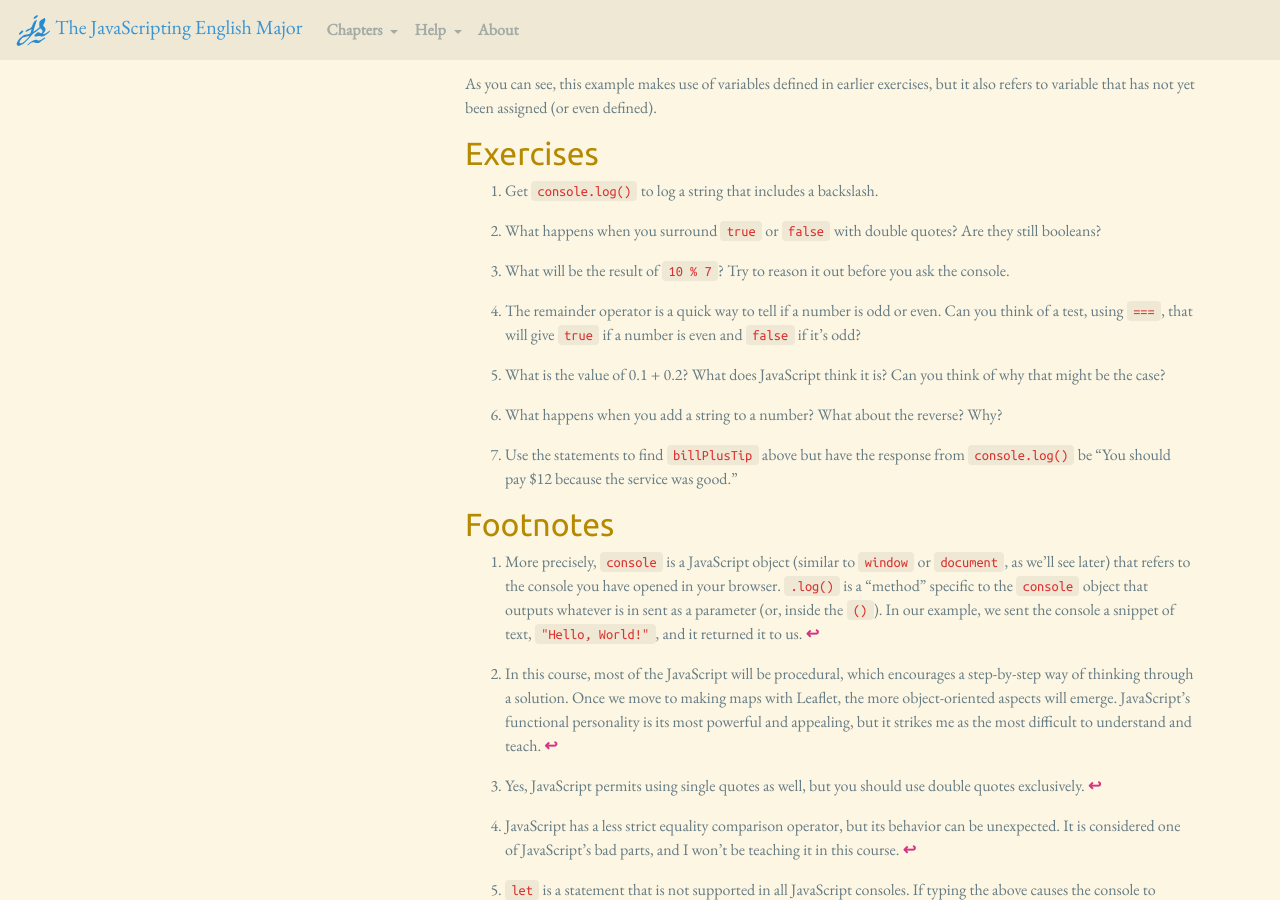
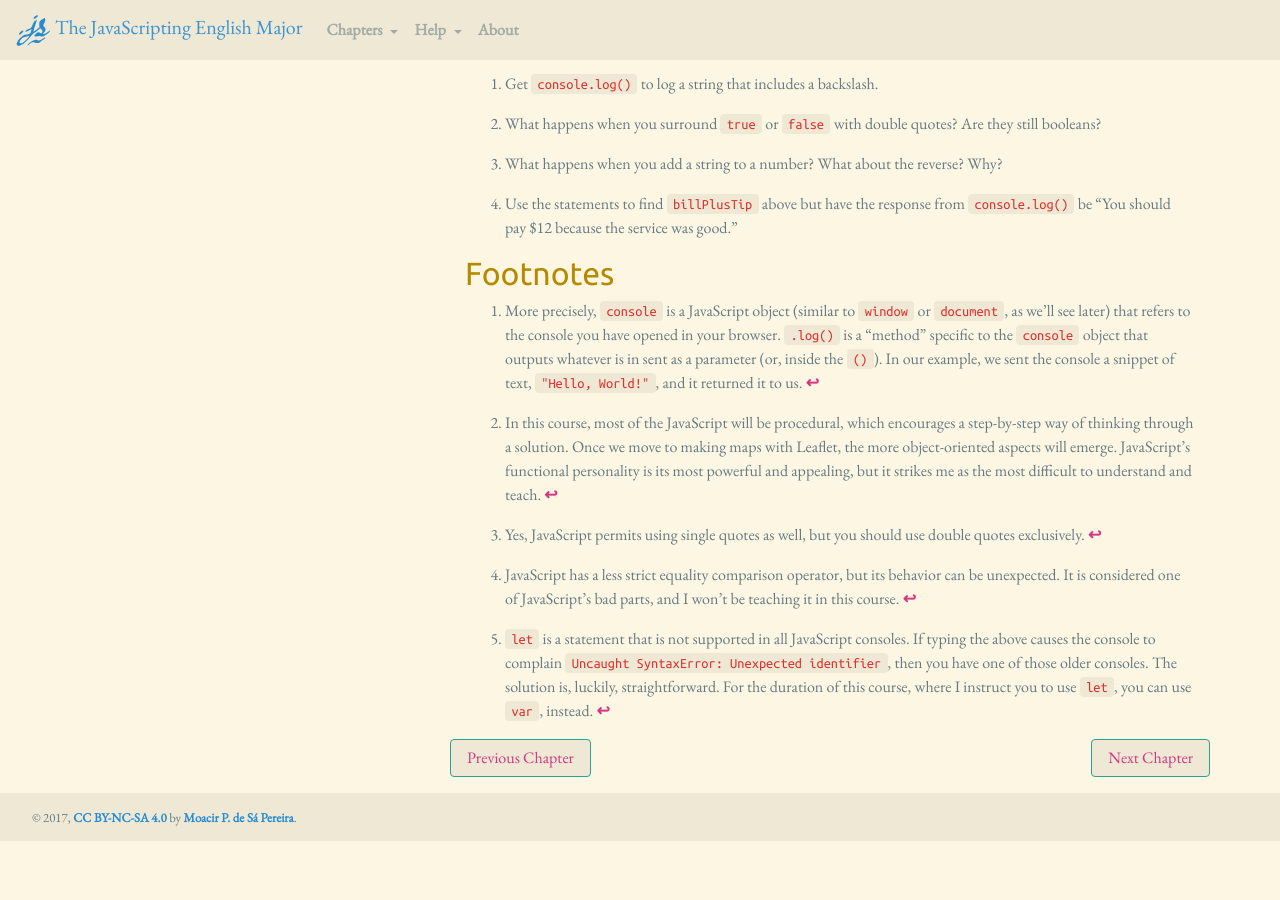
Before and after one commit to muziejus/javascripting-english-major, a Jekyll site: the page built from 2-calculator.md, in a window 1280 px wide and 900 px high, scrolled down 6203 px. Built offline with Jekyll 4.4.1, drawn with Linux system fonts in a browser that asks for light colours; nearby versions of some CDN libraries; after the commit the page ends 7045 px from its top, so only the background shows below that; some of the changed text lies outside the part shown.

Commit message:
remove modulo references and ninja floating point question from homework.

````diff
--- a/2-calculator.md
+++ b/2-calculator.md
@@ -253,12 +253,7 @@ operators. In fact, let’s start with them:
 //--> 6
 > 2 / 3;
 //--> 0.6666666666666666
-> 3 % 2;
-//--> 1
 ```
-
-These should be pretty straightforward, except for the last one. If I tell you
-it’s called the **remainder operator**, is its meaning clearer?
 
 As you can see, the arithmetic operators give numbers as answers. The
 comparison operators, like `===`, respond with `true` or `false`:
@@ -402,16 +397,6 @@ even defined).
 2. What happens when you surround `true` or `false` with double quotes? Are
    they still booleans?
 
-3. What will be the result of `10 % 7`? Try to reason it out before you ask
-   the console.
-
-4. The remainder operator is a quick way to tell if a number is odd or even.
-   Can you think of a test, using `===`, that will give `true` if a number is
-   even and `false` if it’s odd?
-
-5. What is the value of 0.1 + 0.2? What does JavaScript think it is? Can you
-   think of why that might be the case?
-
 6. What happens when you add a string to a number? What about the reverse?
    Why?
 
````
